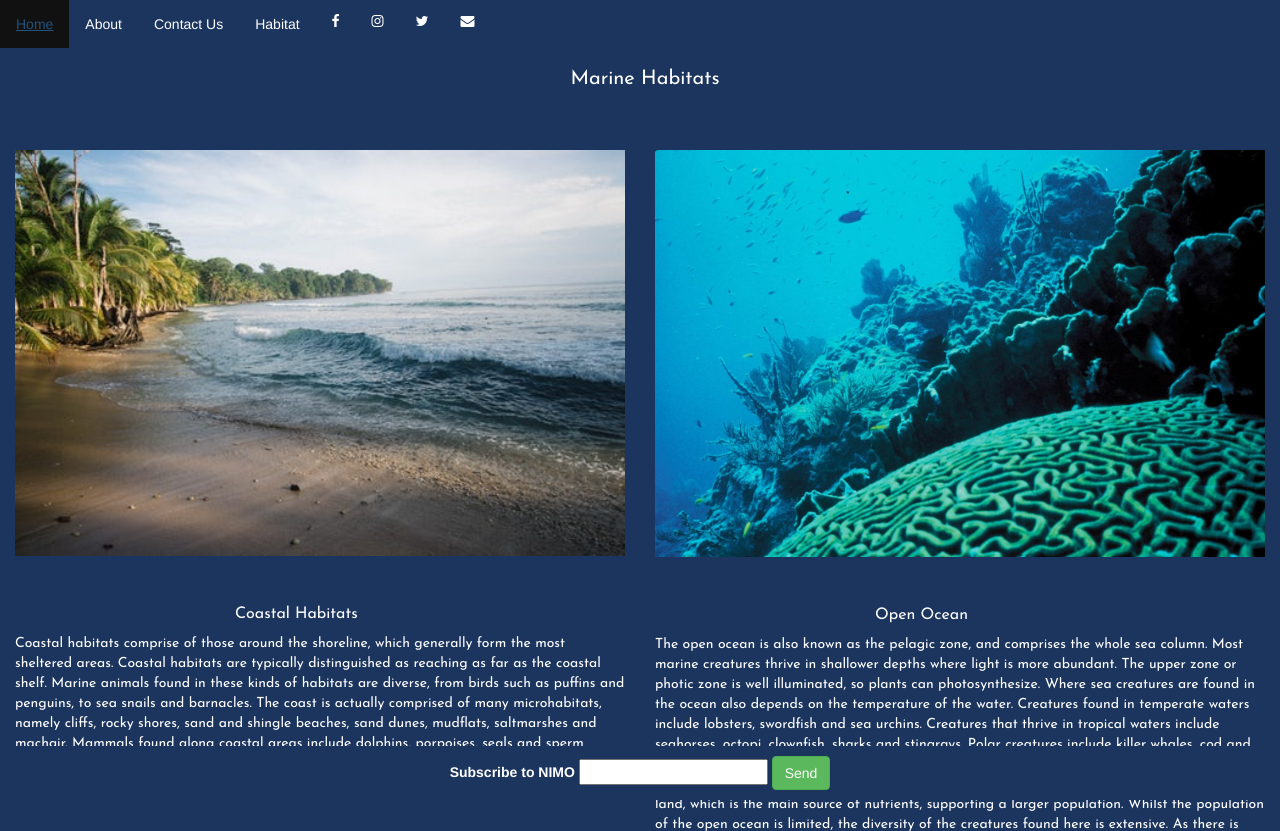
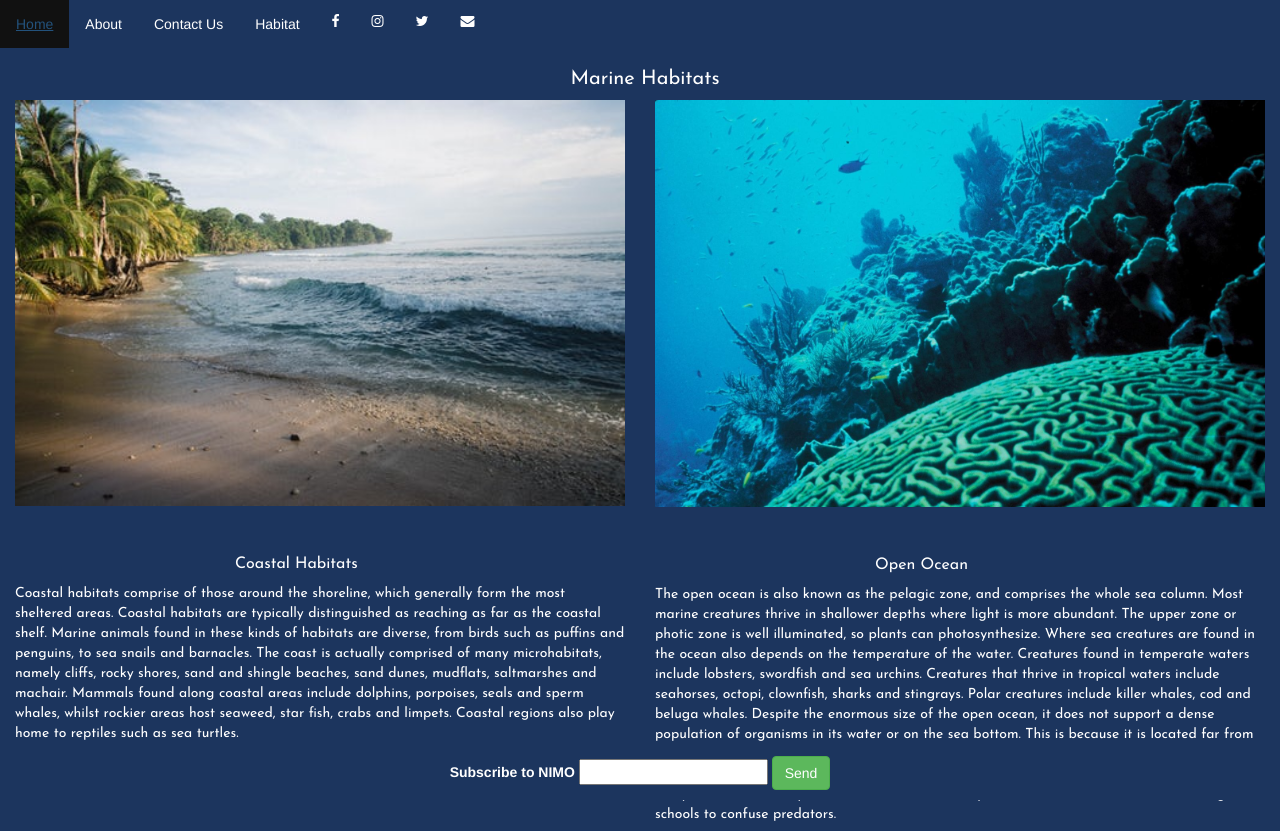
Before and after one commit to ImogenSmith15/NIMO, a plain HTML site: page Habitat.html in a window 1280 px wide. Shown: the top 831 px of the page. Drawn offline with Linux system fonts and the light colour scheme.

Commit message:
remove section class
remove section class from habitat.html

```diff
--- a/Habitat.html
+++ b/Habitat.html
@@ -24,7 +24,6 @@
 
     <div>
       <h1 class="center" id="large">Marine Habitats</h1>
-        <section class ="no padding" style="padding-top:50px">
           <div class="container-fluid">
             <div class="row equal">
               <div class="col-xs-6">
```
